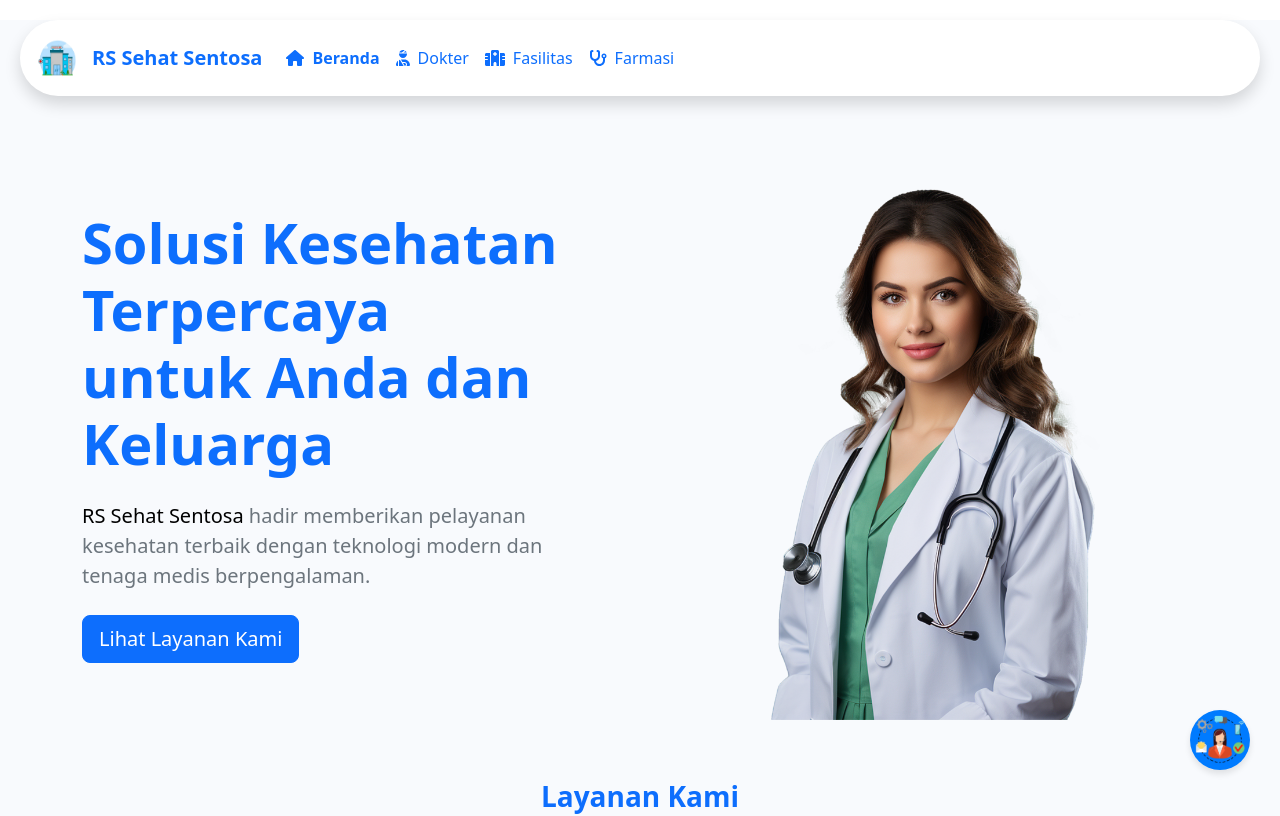
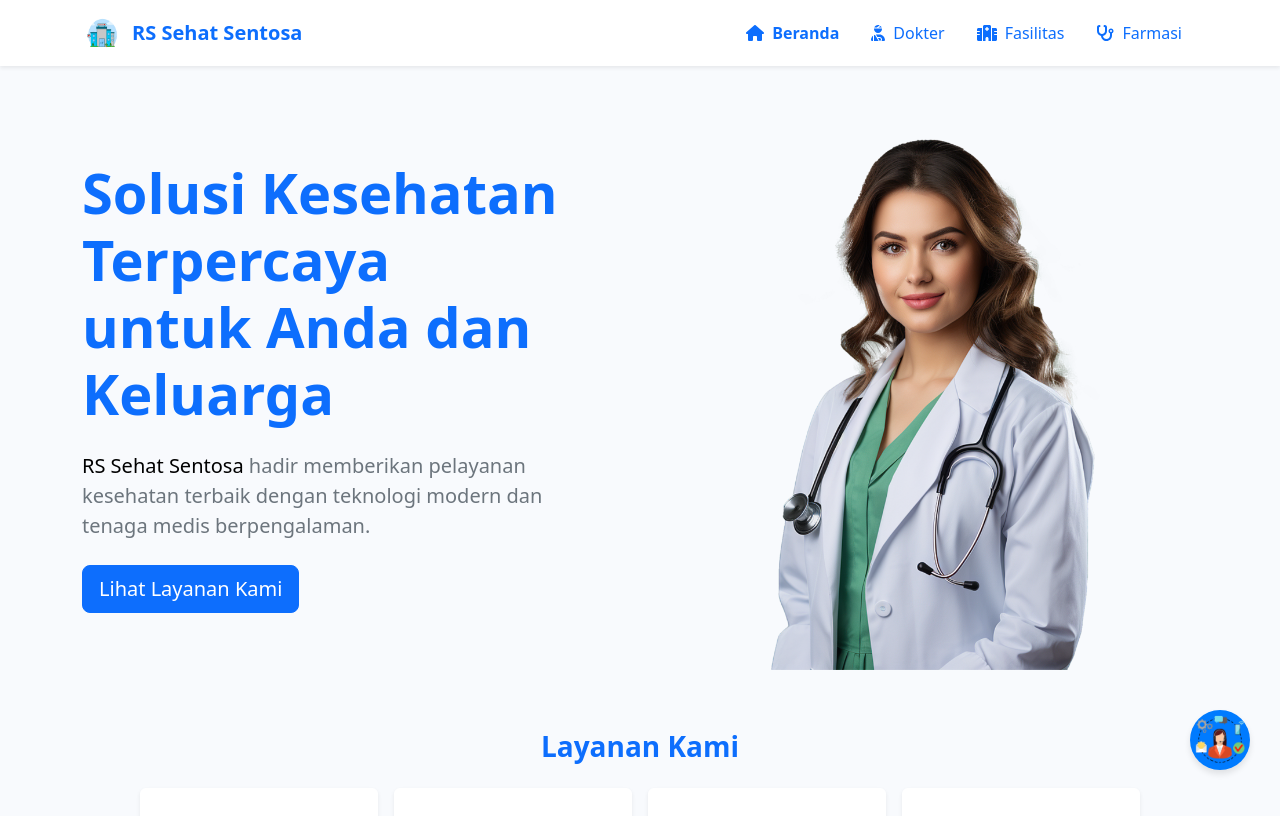
Before and after one commit to Kafabi0/rs, a React (Vite) app: page / in a window 1280 px wide. Shown: the top 816 px of the page. Built offline with nearby package versions, Linux system fonts and the light colour scheme.

Commit message:
responsive

```diff
--- a/src/components/DoctorCard.jsx
+++ b/src/components/DoctorCard.jsx
@@ -6,7 +6,7 @@ export default function DoctorCard({ doctor }) {
           src={doctor.image}
           className="card-img-top doctor-img"
           alt={doctor.name}
-          style={{ objectFit: "cover", height: 280 }}
+          style={{ objectFit: "contain", height: 280 }}
         />
         <div className="card-body text-center">
           <h5 className="card-title fw-bold">{doctor.name}</h5>
--- a/src/components/Navbar.jsx
+++ b/src/components/Navbar.jsx
@@ -4,24 +4,13 @@ import {
   faHouse,
   faUserInjured,
   faSignOutAlt,
-  // faClipboardList,
   faHospital,
   faStethoscope,
-  // faSignInAlt,
 } from "@fortawesome/free-solid-svg-icons";
-// import aos from "aos";
-// import "aos/dist/aos.css";
-// import { useEffect } from "react";
 
 export default function Navbar() {
   const navigate = useNavigate();
   const token = localStorage.getItem("token");
-
-  // useEffect(() => {
-  //   aos.init({
-  //     duration: 1000,
-  //   });
-  // }, []);
 
   const handleLogout = () => {
     localStorage.removeItem("token");
@@ -31,40 +20,38 @@ export default function Navbar() {
   };
 
   return (
-    <nav
-      className="navbar navbar-expand-lg navbar-dark bg-white shadow sticky-top"
-      // data-aos="fade-down"
-      style={{ borderRadius: "50px", margin: "20px" }}
-    >
-      <div className="container-fluid">
+    <nav className="navbar navbar-expand-lg navbar-light bg-white shadow-sm sticky-top">
+      <div className="container">
+        {/* Logo */}
         <Link to="/" className="navbar-brand d-flex align-items-center">
           <img
             src="../assets/rs1.png"
             alt="logo rs"
-            style={{ width: "50px", height: "50px", marginRight: "10px" }}
+            style={{ width: "40px", height: "40px", marginRight: "10px" }}
           />
           <span className="fw-bold text-primary">RS Sehat Sentosa</span>
         </Link>
 
+        {/* Hamburger button */}
         <button
           className="navbar-toggler"
           type="button"
           data-bs-toggle="collapse"
-          data-bs-target="#navbarNav"
-          aria-controls="navbarNav"
+          data-bs-target="#navbarNavAltMarkup"
+          aria-controls="navbarNavAltMarkup"
           aria-expanded="false"
           aria-label="Toggle navigation"
         >
           <span className="navbar-toggler-icon"></span>
         </button>
 
-        <div className="collapse navbar-collapse" id="navbarNav">
-          <ul className="navbar-nav me-auto mb-2 mb-lg-0">
-            <li className="nav-item">
+        {/* Navigasi */}
+        <div className="collapse navbar-collapse" id="navbarNavAltMarkup">
+          <div className="navbar-nav ms-auto align-items-lg-center">
             <NavLink
               to="/"
               className={({ isActive }) =>
-                  `nav-link d-flex align-items-center ${
+                `nav-link d-flex align-items-center mx-lg-2 ${
                   isActive ? "fw-bold text-primary" : "text-primary"
                 }`
               }
@@ -72,13 +59,11 @@ export default function Navbar() {
               <FontAwesomeIcon icon={faHouse} className="me-2" />
               Beranda
             </NavLink>
-            </li>
 
-            <li className="nav-item">
             <NavLink
               to="/dokter"
               className={({ isActive }) =>
-                  `nav-link d-flex align-items-center ${
+                `nav-link d-flex align-items-center mx-lg-2 ${
                   isActive ? "fw-bold text-primary" : "text-primary"
                 }`
               }
@@ -86,12 +71,11 @@ export default function Navbar() {
               <FontAwesomeIcon icon={faUserInjured} className="me-2" />
               Dokter
             </NavLink>
-            </li>
-            <li className="nav-item">
+
             <NavLink
               to="/fasilitas"
               className={({ isActive }) =>
-                  `nav-link d-flex align-items-center ${
+                `nav-link d-flex align-items-center mx-lg-2 ${
                   isActive ? "fw-bold text-primary" : "text-primary"
                 }`
               }
@@ -99,12 +83,11 @@ export default function Navbar() {
               <FontAwesomeIcon icon={faHospital} className="me-2" />
               Fasilitas
             </NavLink>
-            </li>
-            <li className="nav-item">
+
             <NavLink
               to="/farmasi"
               className={({ isActive }) =>
-                  `nav-link d-flex align-items-center ${
+                `nav-link d-flex align-items-center mx-lg-2 ${
                   isActive ? "fw-bold text-primary" : "text-primary"
                 }`
               }
@@ -112,57 +95,12 @@ export default function Navbar() {
               <FontAwesomeIcon icon={faStethoscope} className="me-2" />
               Farmasi
             </NavLink>
-            </li>
 
-            {/* Pendaftaran - selalu tampil */}
-            {/* <li className="nav-item dropdown">
-              <a
-                href="#!"
-                className="nav-link dropdown-toggle d-flex align-items-center text-primary"
-                id="pendaftaranDropdown"
-                role="button"
-                data-bs-toggle="dropdown"
-                aria-expanded="false"
-              >
-                <FontAwesomeIcon icon={faClipboardList} className="me-2" />
-                Pendaftaran
-              </a>
-              <ul
-                className="dropdown-menu"
-                aria-labelledby="pendaftaranDropdown"
-              >
-                  <li>
-                    <Link className="dropdown-item" to="/pendaftaran/riwayat">
-                      Data Pendaftaran Konsultasi dan Pemeriksaan
-                    </Link>
-                  </li>
-
-
-                <li>
-                  <Link className="dropdown-item" to="/pendaftaran">
-                    Daftar Konsultasi dan Pemerikasaan
-                  </Link>
-                </li>
-                <li>
-                  <Link className="dropdown-item" to="/rawatinap">
-                    Pendaftaran Rawat Inap
-                  </Link>
-                </li>
-                <li>
-                  <Link className="dropdown-item" to="/riwayatrawatinap">
-                    Lihat Rawat Inap
-                  </Link>
-                </li>
-              </ul>
-            </li> */}
-          </ul>
-
-          {/* Login / Logout */}
-          <div className="d-flex">
+            {/* Logout hanya muncul jika login */}
             {token && (
               <button
-                className="btn btn-outline-danger text-primary d-flex align-items-center"
                 onClick={handleLogout}
+                className="btn btn-outline-danger text-primary d-flex align-items-center mx-lg-2 mt-2 mt-lg-0"
               >
                 <FontAwesomeIcon icon={faSignOutAlt} className="me-2" />
                 Logout
```
Lines whose indentation alone changed are shown as unchanged.
